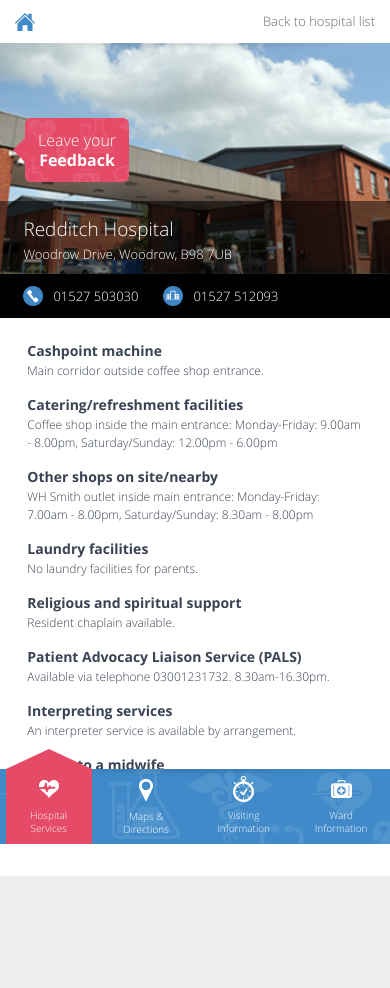
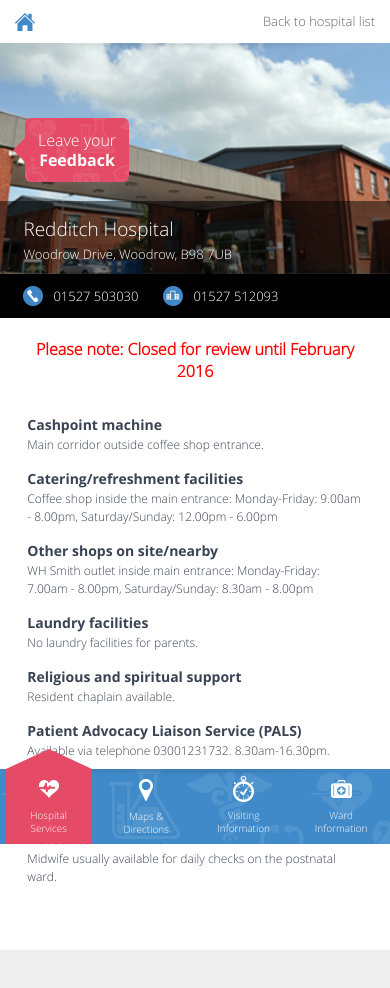
Before and after one commit to ClickyApps/SWMMNN, a plain HTML site: page english/hospitals/alexandra-hospital-redditch.html in a window 390 px wide. Before the commit the page ends 919 px from the top, so only its background shows below. Drawn offline with Linux system fonts and the light colour scheme; some packages are replaced by stand-ins of ours.

Commit message:
Updates to Redditch & Bliss Nurse Post

```diff
--- a/english/hospitals/alexandra-hospital-redditch.html
+++ b/english/hospitals/alexandra-hospital-redditch.html
@@ -48,6 +48,8 @@
     			<h6>01527 512093</h6>
     		</div><!-- details -->
     	</div><!-- hospitalContainer -->
+
+    	<p class="error">Please note: Closed for review until February 2016</p>
 
     	<div class="contentArea">
     		<div id="tab1" class="tabContent services">
--- a/style.css
+++ b/style.css
@@ -171,6 +171,8 @@ footer.tabs a.tab.active span { position: absolute; top: -20px; left: 0; width:
 .hospitalContainer .details h6 { margin: 0; font-size: 13px; color: #fff; margin-top: 1px; float: left; }
 .hospitalContainer .details h6 a { color: #fff; text-decoration: none; }
 
+p.error { background: #fff; float: left; margin: 0; text-align: center; padding: 20px; padding-bottom: 10px; color: #F00; font-weight: bold; }
+
 .contentArea { padding: 22px 7%; padding-bottom: 50px; width: 86%; float: left; background: #fff; }
 .contentArea h3 { font-size: 18px; line-height: 24px; color: #2D7FAC; margin: 30px 0 15px 0; }
 .contentArea h3.first { margin-top: 0; }
```
Also changed, not shown: useful-information.html (+1 -2 lines).
